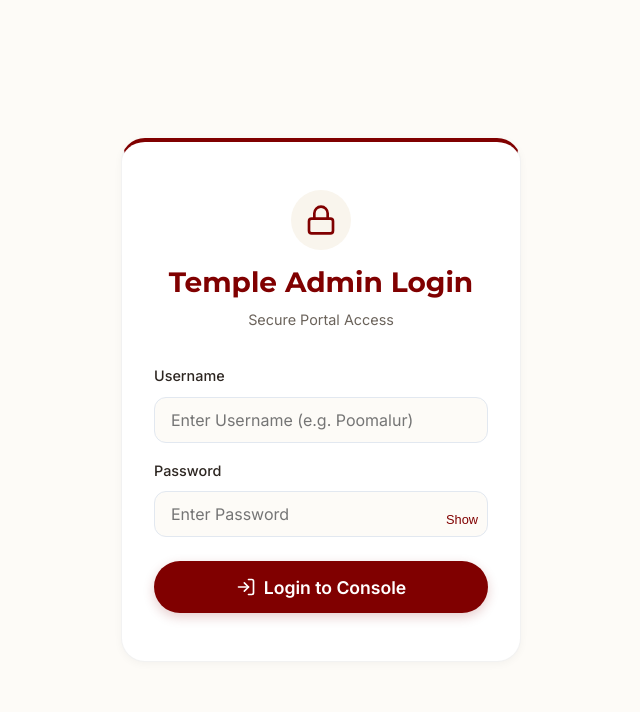
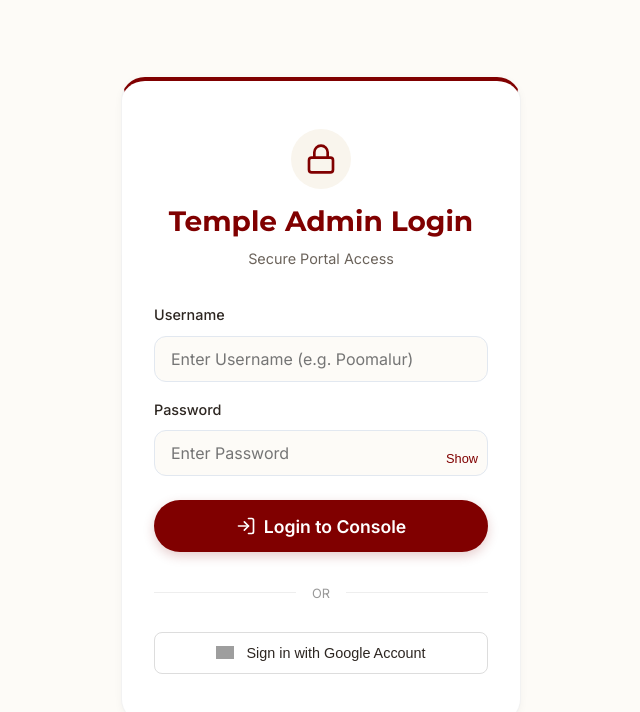
Before and after one commit to retechify/Pmrtempleweb, a React (Vite) app: page /admin/login in a window 1280 px wide. Shown: the top 712 px of the page, without its empty margins (319-959 px from the left). Built offline with nearby package versions, Linux system fonts and the light colour scheme; grey boxes are pictures that could not be loaded; the HTML template or start-up script is replaced by a standard one.

Commit message:
Restore discrete Google Login option

```diff
--- a/src/pages/admin/LoginAdmin.jsx
+++ b/src/pages/admin/LoginAdmin.jsx
@@ -73,8 +73,26 @@ const LoginAdmin = () => {
             </button>
           </div>
 
-          <button type="submit" className="btn btn-primary" style={{ width: '100%', height: '52px', fontSize: '1.1rem' }}>
+          <button type="submit" className="btn btn-primary" style={{ width: '100%', height: '52px', fontSize: '1.1rem', marginBottom: '1.5rem' }}>
             <LogIn size={20} /> Login to Console
+          </button>
+
+          <div style={{ textAlign: 'center', position: 'relative' }}>
+            <div style={{ position: 'absolute', top: '50%', left: 0, right: 0, height: '1px', background: '#eee', zIndex: 0 }}></div>
+            <span style={{ position: 'relative', background: 'white', padding: '0 1rem', color: '#999', fontSize: '0.8rem', zIndex: 1 }}>OR</span>
+          </div>
+
+          <button
+            type="button"
+            onClick={() => alert("Google connectivity is active! Use the password portal first, then link your account in the Dashboard.")}
+            style={{
+              width: '100%', marginTop: '1.5rem', display: 'flex', alignItems: 'center', justifyContent: 'center', gap: '0.75rem',
+              padding: '0.75rem', borderRadius: '8px', border: '1px solid #ddd', background: 'white', cursor: 'pointer',
+              color: 'var(--clr-text-main)', fontSize: '0.9rem', fontWeight: '500'
+            }}
+          >
+            <img src="https://www.gstatic.com/images/branding/product/2x/googleg_48dp.png" alt="Google" style={{ width: '18px' }} />
+            Sign in with Google Account
           </button>
         </form>
       </motion.div>
```
